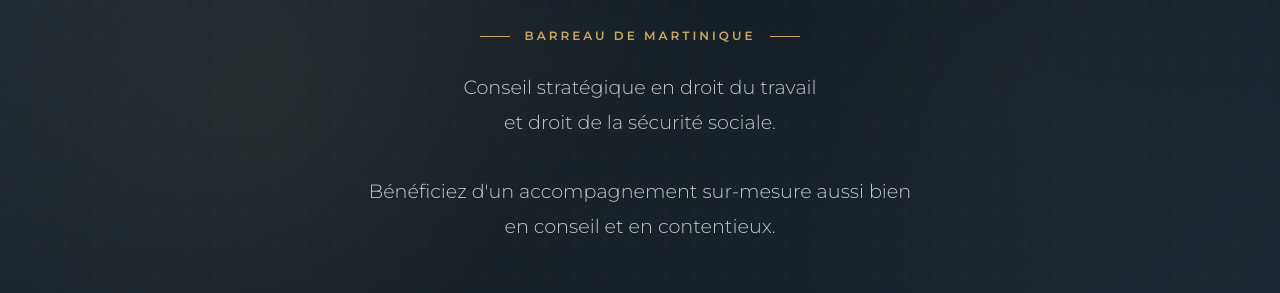
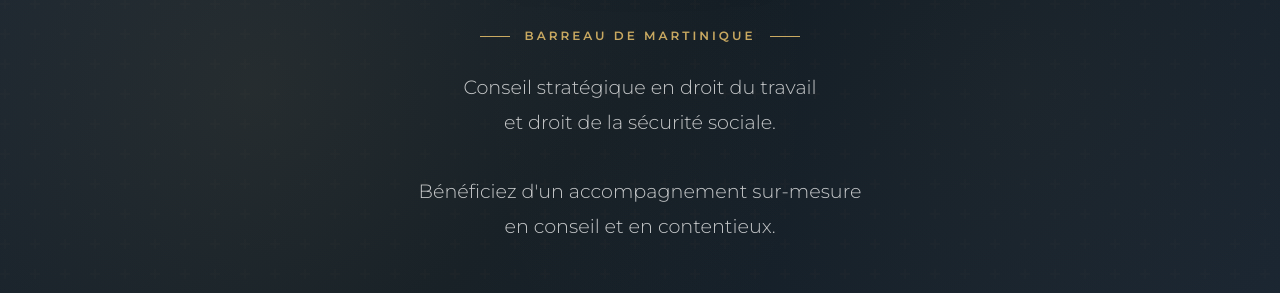
Before and after one commit to Amirault/amelie-amirault-avocat, a website: page index.html in a window 1280 px wide. Shown: the part 331-624 px from the top of the page. Drawn offline with nearby package versions, Linux system fonts and the light colour scheme.

Commit message:
fix: simplifier la phrase du hero

```diff
--- a/index.html
+++ b/index.html
@@ -282,7 +282,7 @@
         </h1>
         <div class="hero-content">
             <p class="hero-subtitle">Barreau de Martinique</p>
-            <p class="hero-tagline">Conseil stratégique en droit du travail<br>et droit de la sécurité sociale.<br><br>Bénéficiez d'un accompagnement sur-mesure aussi bien<br>en conseil et en contentieux.</p>
+            <p class="hero-tagline">Conseil stratégique en droit du travail<br>et droit de la sécurité sociale.<br><br>Bénéficiez d'un accompagnement sur-mesure<br>en conseil et en contentieux.</p>
             <div class="hero-cta">
                 <a href="#contact" class="btn btn-primary">Prendre rendez-vous</a>
                 <a href="#expertises" class="btn btn-secondary">Découvrir nos expertises</a>
```
